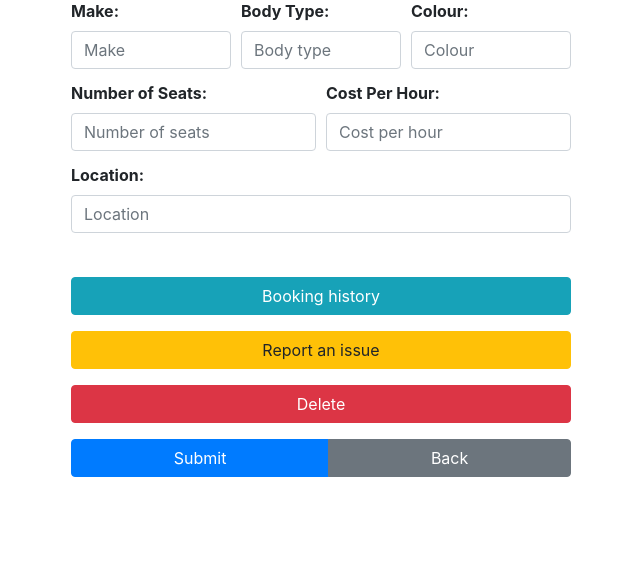
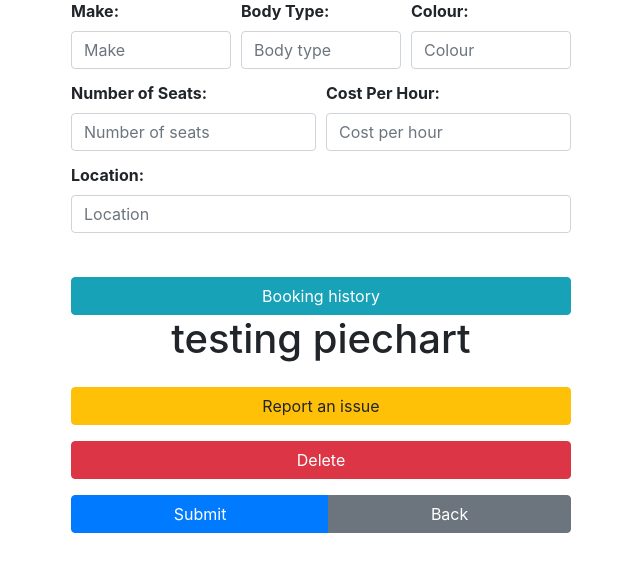
Before and after one commit to mjsamuel/RMIT-Rideshare, a Python web app: template master_pi/app/templates/edit_car.html in a window 1280 px wide. Shown: the part 146-718 px from the top of the page, without its empty margins (319-959 px from the left). Run offline with Jinja, Linux system fonts and the light colour scheme; the template is opened without the code that fills it, so the values that code supplies are empty; some libraries are stand-ins or nearby versions.

Commit message:
drawing a chart

```diff
--- a/master_pi/app/templates/edit_car.html
+++ b/master_pi/app/templates/edit_car.html
@@ -131,8 +131,6 @@ function drawChart() {
 }
 }
 
-
-
   </script>
 
   <form>
@@ -191,11 +189,10 @@ function drawChart() {
         <tbody id='table-data'>
         </tbody>
       </table>
-      <h1>testing piechart</h1>
+    </div>
+    <h1>testing piechart</h1>
       <script type="text/javascript" src="https://www.gstatic.com/charts/loader.js"></script>
       <div id="piechart"></div>
-    </div>
-
     <div class="btn-group">
       <button type="button" class="btn btn-warning" onclick='reportIssueClicked()'>Report an issue</button>
     </div>
```
